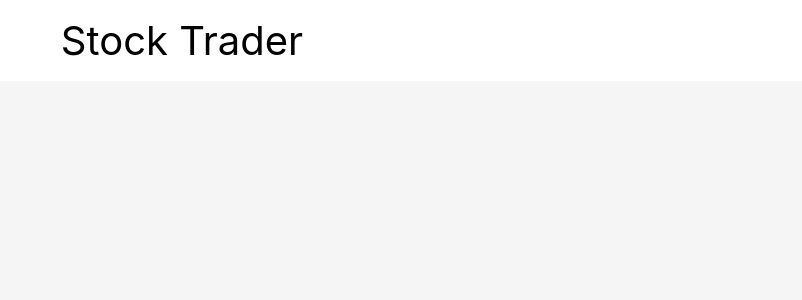
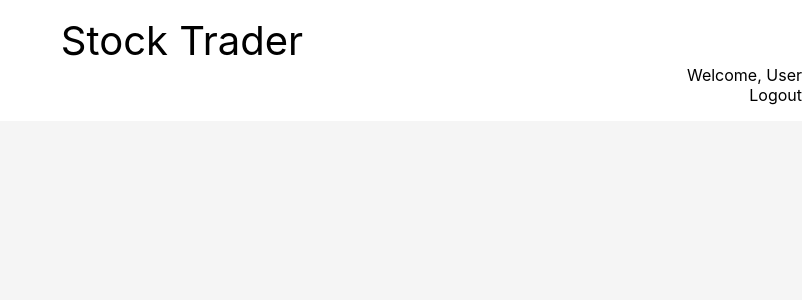
Before and after one commit to Joycelynhicks/stock-app, a React (Create React App) app: page / in a window 1280 px wide. Shown: the top 300 px of the page, without its empty margins (478-1280 px from the left). Built offline with nearby package versions, Linux system fonts and the light colour scheme.

Commit message:
Repositioned lis

```diff
--- a/src/App.css
+++ b/src/App.css
@@ -21,3 +21,9 @@
   list-style-type: none;
   font-size: 40px;
 }
+
+.List {
+  display: flex;
+  justify-content: end;
+
+}
--- a/src/App.js
+++ b/src/App.js
@@ -9,6 +9,12 @@ function App() {
           <li className="Nav">
             Stock Trader
           </li>
+          <li className='List'>
+            Welcome, User
+          </li>
+          <li className='List'>
+            Logout
+          </li>
         </ul>
       </nav>
       <header className="App-header">
```
